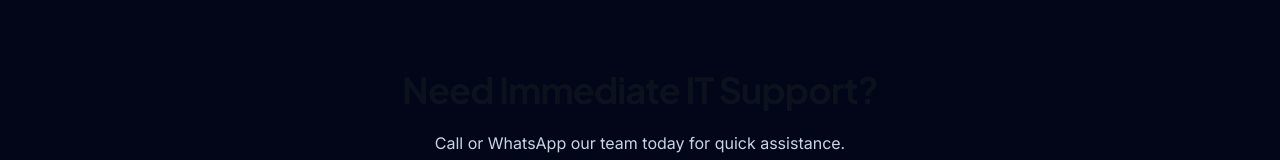
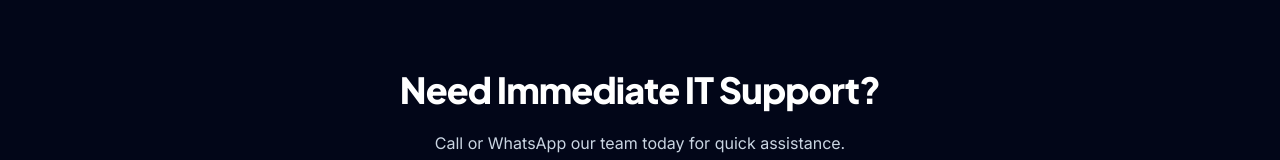
Before and after one commit to jayg191/naksh-computers, a Next.js app: page /contact in a window 1280 px wide. Shown: the part 2209-2369 px from the top of the page. Built offline with nearby package versions, Linux system fonts and the light colour scheme.

Commit message:
Fix contact page CTA heading text color

```diff
--- a/src/app/contact/page.tsx
+++ b/src/app/contact/page.tsx
@@ -221,7 +221,7 @@ export default function ContactPage() {
       <section className="bg-slate-950 py-20 text-white">
         <div className="container mx-auto px-6 text-center">
 
-          <h2 className="text-4xl font-bold">
+        <h2 className="text-4xl font-extrabold tracking-tight text-white">
             Need Immediate IT Support?
           </h2>
 
```
